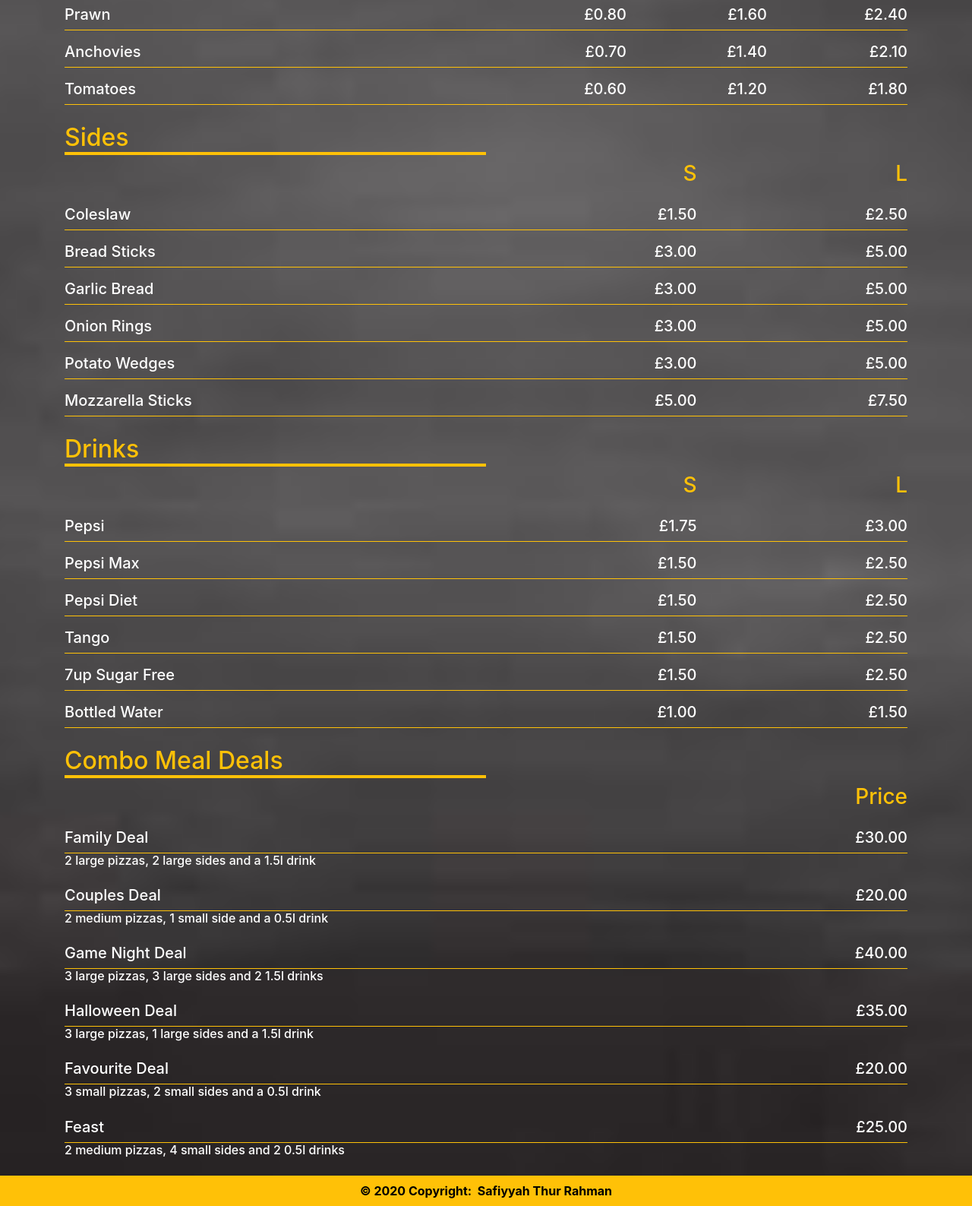
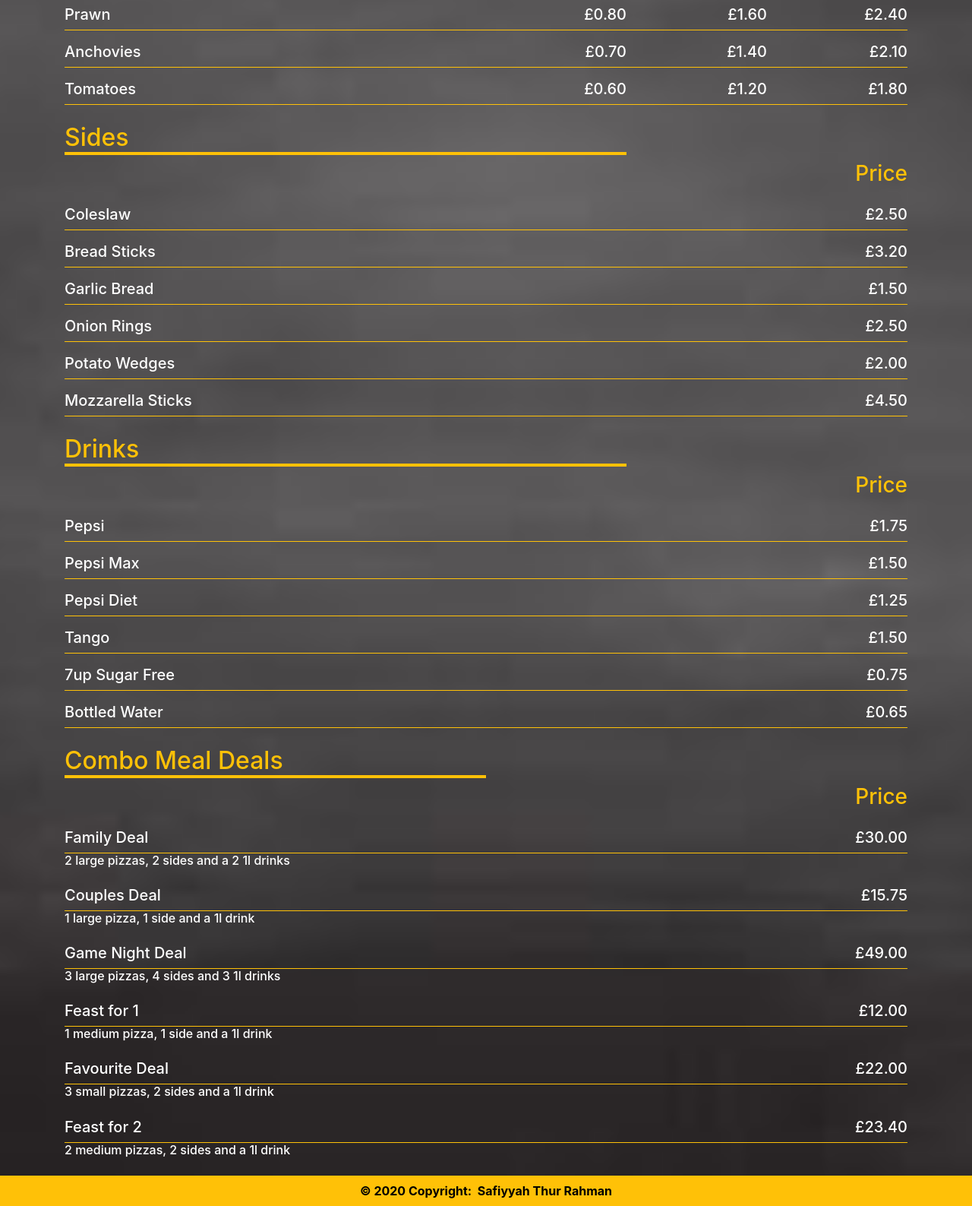
Before and after one commit to SafiyyahR/AdSSW_CWK1_w1714855, a CodeIgniter app: page /database/index.php/menu/index in a window 1280 px wide. Shown: the part 993-2580 px from the top of the page at 76% size. Run offline with CodeIgniter, Linux system fonts and the light colour scheme; data that the repository does not hold is empty; some libraries are stand-ins or nearby versions.

Commit message:
changed file names

```diff
--- a/application/config/config.php
+++ b/application/config/config.php
@@ -223,7 +223,7 @@ $config['allow_get_array'] = TRUE;
 | your log files will fill up very fast.
 |
 */
-$config['log_threshold'] = 0;
+$config['log_threshold'] = 1;
 
 /*
 |--------------------------------------------------------------------------
--- a/application/controllers/Menu.php
+++ b/application/controllers/Menu.php
@@ -12,7 +12,6 @@ class Menu extends CI_Controller
 		if (!$this->session->has_userdata('order')) {
 			$this->session->set_userdata('order', []);
 		}
-		//echo '<p class="text-white">' . json_encode($this->session->userdata('order')) . '</p>';
 	}
 
 	public function index()
--- a/application/models/combo_meal_model.php
+++ b/application/models/combo_meal_model.php
@@ -1,6 +1,6 @@
 <?php
 defined('BASEPATH') or exit('No direct script access allowed');
-class Combo_Meal_Model extends CI_Model
+class Combo_meal_model extends CI_Model
 {
     public $cm_id;
     public $cm_name;
@@ -8,10 +8,8 @@ class Combo_Meal_Model extends CI_Model
     public $cm_no_small_pizza;
     public $cm_no_medium_pizza;
     public $cm_no_large_pizza;
-    public $cm_no_small_side;
-    public $cm_no_large_side;
-    public $cm_no_small_drink;
-    public $cm_no_large_drink;
+    public $cm_no_side;
+    public $cm_no_drink;
     public $cm_price;
 
     public function __construct()
@@ -26,19 +24,17 @@ class Combo_Meal_Model extends CI_Model
         $this->cm_no_small_pizza = $data[2];
         $this->cm_no_medium_pizza = $data[3];
         $this->cm_no_large_pizza =  $data[4];
-        $this->cm_no_small_side = $data[5];
-        $this->cm_no_large_side = $data[6];
-        $this->cm_no_small_drink = $data[7];
-        $this->cm_no_large_drink = $data[8];
-        $this->cm_price = $data[9];
+        $this->cm_no_side = $data[5];
+        $this->cm_no_drink = $data[6];
+        $this->cm_price = $data[7];
         $result = $this->db->get_where('combo_meals', array('cm_name' => $data[0]));
         if ($result->num_rows() === 0) {
             $this->db->insert('combo_meals', $this);
         }
     }
-    function get_details($data)
+    function get_details($id)
     {
-        $this->cm_id = $data;
+        $this->cm_id = $id;
         $this->db->select('*');
         $this->db->from('combo_meals');
         $this->db->where('cm_id', $this->cm_id);
@@ -46,10 +42,6 @@ class Combo_Meal_Model extends CI_Model
         if ($query->num_rows() > 0) {
             return ($query->row_array());
         }
-        // $query = $this->db->select('*')
-        //     ->where('cm_id', $this->cm_id)
-        //     ->get('combo_meals');
-        // echo '<p class="text-white">' . $query . '</p>';
 
     }
 }
--- a/application/models/drink_model.php
+++ b/application/models/drink_model.php
@@ -1,11 +1,10 @@
 <?php
 defined('BASEPATH') or exit('No direct script access allowed');
-class Drink_Model extends CI_Model
+class Drink_model extends CI_Model
 {
     public $drink_id;
     public $drink_name;
-    public $drink_pr_small;
-    public $drink_pr_large;
+    public $drink_price;
 
     public function __construct()
     {
@@ -15,18 +14,16 @@ class Drink_Model extends CI_Model
     function insert_record($data)
     {
         $this->drink_name =  $data[0];
-        $this->drink_pr_small = $data[1];
-        $this->drink_pr_large = $data[2];
+        $this->drink_price = $data[1];
         $result = $this->db->get_where('drinks', array('drink_name' => $data[0]));
         if ($result->num_rows() === 0) {
             $this->db->insert('drinks', $this);
         }
     }
-    function get_price($data)
+    function get_price($id)
     {
-        $this->drink_id = $data['id'];
-        $size = $data['size'];
-        $query = $this->db->select(['drink_pr_' . $size, 'drink_name'])
+        $this->drink_id = $id;
+        $query = $this->db->select(['drink_price', 'drink_name'])
             ->where('drink_id', $this->drink_id)
             ->get('drinks');
         //echo '<p class="text-white">' . json_encode($query->row_array()) . '</p>';
--- a/application/models/pizza_model.php
+++ b/application/models/pizza_model.php
@@ -1,6 +1,6 @@
 <?php
 defined('BASEPATH') or exit('No direct script access allowed');
-class Pizza_Model extends CI_Model
+class Pizza_model extends CI_Model
 {
     public $pizza_id;
     public $pizza_name;
--- a/application/models/side_model.php
+++ b/application/models/side_model.php
@@ -1,11 +1,10 @@
 <?php
 defined('BASEPATH') or exit('No direct script access allowed');
-class Side_Model extends CI_Model
+class Side_model extends CI_Model
 {
     public $side_id;
     public $side_name;
-    public $side_pr_small;
-    public $side_pr_large;
+    public $side_price;
 
     public function __construct()
     {
@@ -15,18 +14,16 @@ class Side_Model extends CI_Model
     function insert_record($data)
     {
         $this->side_name =  $data[0];
-        $this->side_pr_small = $data[1];
-        $this->side_pr_large = $data[2];
+        $this->side_price = $data[1];
         $result = $this->db->get_where('sides', array('side_name' => $data[0]));
         if ($result->num_rows() === 0) {
             $this->db->insert('sides', $this);
         }
     }
-    function get_price($data)
+    function get_price($id)
     {
-        $this->side_id = $data['id'];
-        $size = $data['size'];
-        $query = $this->db->select(['side_pr_' . $size, 'side_name'])
+        $this->side_id = $id;
+        $query = $this->db->select(['side_price', 'side_name'])
             ->where('side_id', $this->side_id)
             ->get('sides');
         //echo '<p class="text-white">' . json_encode($query->row_array()) . '</p>';
--- a/application/models/table_structure_model.php
+++ b/application/models/table_structure_model.php
@@ -1,6 +1,6 @@
 <?php
 defined('BASEPATH') or exit('No direct script access allowed');
-class Table_Structure_Model extends CI_Model
+class Table_structure_model extends CI_Model
 {
     private $table_structure;
 
@@ -105,25 +105,19 @@ class Table_Structure_Model extends CI_Model
                         'null' => FALSE,
                         'constraint' => '100',
                     ),
-                    'side_pr_small' =>  array(
+                    'side_price' =>  array(
                         'type' => 'DECIMAL',
                         'constraint' => '10,2',
                         'null' => FALSE,
                         'default' => 1.50
-                    ),
-                    'side_pr_large' =>  array(
-                        'type' => 'DECIMAL',
-                        'constraint' => '10,2',
-                        'null' => FALSE,
-                        'default' => 2.50
                     )
                 ), 'primary_key' => 'side_id', 'candidate_key' => 'side_name', 'records' => array(
-                    array("Coleslaw", 1.50, 2.50),
-                    array("Bread Sticks", 3, 5),
-                    array("Garlic Bread", 3, 5),
-                    array("Onion Rings", 3, 5),
-                    array("Potato Wedges", 3, 5),
-                    array("Mozzarella Sticks", 5, 7.50)
+                    array("Coleslaw", 2.50),
+                    array("Bread Sticks", 3.20),
+                    array("Garlic Bread", 1.50),
+                    array("Onion Rings", 2.50),
+                    array("Potato Wedges", 2.00),
+                    array("Mozzarella Sticks", 4.50)
                 )
 
             ),
@@ -140,25 +134,19 @@ class Table_Structure_Model extends CI_Model
                         'null' => FALSE,
                         'constraint' => '100',
                     ),
-                    'drink_pr_small' =>  array(
+                    'drink_price' =>  array(
                         'type' => 'DECIMAL',
                         'constraint' => '10,2',
                         'null' => FALSE,
                         'default' => 1.00
-                    ),
-                    'drink_pr_large' =>  array(
-                        'type' => 'DECIMAL',
-                        'constraint' => '10,2',
-                        'null' => FALSE,
-                        'default' => 2.50
                     )
                 ), 'primary_key' => 'drink_id', 'candidate_key' => 'drink_name', 'records' => array(
-                    array("Pepsi", 1.75, 3.00),
-                    array("Pepsi Max", 1.50, 2.50),
-                    array("Pepsi Diet", 1.50, 2.50),
-                    array("Tango", 1.50, 2.50),
-                    array("7up Sugar Free", 1.50, 2.50),
-                    array("Bottled Water", 1.00, 1.50)
+                    array("Pepsi", 1.75),
+                    array("Pepsi Max", 1.50),
+                    array("Pepsi Diet", 1.25),
+                    array("Tango", 1.50),
+                    array("7up Sugar Free", 0.75),
+                    array("Bottled Water", 0.65)
                 )
             ),
             'combo_meals' => array('fields' => array(
@@ -193,22 +181,12 @@ class Table_Structure_Model extends CI_Model
                     'null' => FALSE,
                     'default' => 0
                 ),
-                'cm_no_small_side' =>  array(
+                'cm_no_side' =>  array(
                     'type' => 'INT',
                     'null' => FALSE,
                     'default' => 0
                 ),
-                'cm_no_large_side' =>  array(
-                    'type' => 'INT',
-                    'null' => FALSE,
-                    'default' => 0
-                ),
-                'cm_no_small_drink' =>  array(
-                    'type' => 'INT',
-                    'null' => FALSE,
-                    'default' => 0
-                ),
-                'cm_no_large_drink' =>  array(
+                'cm_no_drink' =>  array(
                     'type' => 'INT',
                     'null' => FALSE,
                     'default' => 0
@@ -221,12 +199,12 @@ class Table_Structure_Model extends CI_Model
                 )
 
             ), 'primary_key' => 'cm_id', 'candidate_key' => 'cm_name', 'records' => array(
-                array("Family Deal", '2 large pizzas, 2 large sides and a 1.5l drink', 0, 0, 2, 0, 2, 0, 1, 30.00),
-                array("Couples Deal", '2 medium pizzas, 1 small side and a 0.5l drink', 0, 2, 0, 0, 1, 1, 0, 20.00),
-                array("Game Night Deal", '3 large pizzas, 3 large sides and 2 1.5l drinks', 0, 0, 3, 0, 3, 0, 2, 40.00),
-                array("Halloween Deal", '3 large pizzas, 1 large sides and a 1.5l drink', 0, 0, 3, 0, 1, 0, 1, 35.00),
-                array("Favourite Deal", '3 small pizzas, 2 small sides and a 0.5l drink', 3, 0, 0, 2, 0, 1, 0, 20.00),
-                array("Feast", '2 medium pizzas, 4 small sides and 2 0.5l drinks', 0, 2, 0, 4, 0, 2, 0, 25.00)
+                array("Family Deal", '2 large pizzas, 2 sides and a 2 1l drinks', 0, 0, 2, 2, 1, 30.00),
+                array("Couples Deal", '1 large pizza, 1 side and a 1l drink', 0, 0, 1, 1, 1, 15.75),
+                array("Game Night Deal", '3 large pizzas, 4 sides and 3 1l drinks', 0, 0, 3, 4, 3, 49.00),
+                array("Feast for 1", '1 medium pizza, 1 side and a 1l drink', 0, 1, 0, 1, 1, 12.00),
+                array("Favourite Deal", '3 small pizzas, 2 sides and a 1l drink', 3, 0, 0, 2, 1, 22.00),
+                array("Feast for 2", '2 medium pizzas, 2 sides and a 1l drink', 0, 2, 0, 2, 1,23.40 )
             ))
         );
         //loading all the models
@@ -249,7 +227,6 @@ class Table_Structure_Model extends CI_Model
             $this->dbforge->add_key($table_data['candidate_key']);
             $this->dbforge->create_table($table_name);
             $query = $this->db->get($table_name);
-            // echo $table_name . ' ' . $query->num_rows() . '<br>';
             if ($query->num_rows() < 6) {
                 for ($i = 0; $i < count($table_data['records']); $i++) {
                     switch ($table_name) {
--- a/application/models/topping_model.php
+++ b/application/models/topping_model.php
@@ -1,6 +1,6 @@
 <?php
 defined('BASEPATH') or exit('No direct script access allowed');
-class Topping_Model extends CI_Model
+class Topping_model extends CI_Model
 {
     public $topping_id;
     public $topping_name;
--- a/application/views/display_menu.php
+++ b/application/views/display_menu.php
@@ -106,56 +106,46 @@ defined('BASEPATH') or exit('No direct script access allowed');
 			echo '</div>';
 		} ?>
 		<div class="row mt-4">
-			<div class="col-5 p-0 col-md-6">
+			<div class="col-8 p-0">
 				<h2 class="text-warning border-bottom border-warning border-medium" id="sides">Sides</h2>
 			</div>
 		</div>
 		<div class="row w-100 mb-3">
-			<div class="col-6"></div>
-			<div class="col-3 p-0">
-				<h3 class="text-warning text-right ">S</h3>
-			</div>
-			<div class="col-3 p-0">
-				<h3 class="text-warning text-right">L</h3>
+			<div class="col-8"></div>
+			<div class="col-4 p-0">
+				<h3 class="text-warning text-right ">Price</h3>
 			</div>
 		</div>
 		<?php
 		for ($i = 0; $i < count($data['sides']); $i++) {
 			$side_data = $data['sides'][$i];
 			echo '<div class="row border-bottom border-warning w-100 mb-3">';
-			echo '<div class="col-6 p-0">';
+			echo '<div class="col-8 p-0">';
 			echo '<div class="row"><h5 >' . $side_data['side_name'] . '</h5></div></div>';
-			echo '<div class="col-3 p-0">';
-			echo '<h5 class="text-right">&#163;' . $side_data['side_pr_small'] . '</h5></div>';
-			echo '<div class="col-3 p-0">';
-			echo '<h5 class="text-right">&#163;' . $side_data['side_pr_large'] . '</h5></div>';
+			echo '<div class="col-4 p-0">';
+			echo '<h5 class="text-right">&#163;' . $side_data['side_price'] . '</h5></div>';
 			echo '</div>';
 		}
 		?>
 		<div class="row mt-4">
-			<div class="col-6 p-0">
+			<div class="col-8 p-0">
 				<h2 class="text-warning border-bottom border-warning border-medium" id="drinks">Drinks</h2>
 			</div>
 		</div>
 		<div class="row w-100 mb-3">
-			<div class="col-3 col-md-6"></div>
-			<div class="col-3 p-0">
-				<h3 class="text-warning text-right ">S</h3>
-			</div>
-			<div class="col-3 p-0">
-				<h3 class="text-warning text-right">L</h3>
+			<div class="col-8"></div>
+			<div class="col-4 p-0">
+				<h3 class="text-warning text-right ">Price</h3>
 			</div>
 		</div>
 		<?php
 		for ($i = 0; $i < count($data['drinks']); $i++) {
 			$drink_data = $data['drinks'][$i];
 			echo '<div class="row border-bottom border-warning w-100 mb-3">';
-			echo '<div class="col-6 p-0">';
+			echo '<div class="col-8 p-0">';
 			echo '<div class="row"><h5 >' . $drink_data['drink_name'] . '</h5></div></div>';
-			echo '<div class="col-3 p-0">';
-			echo '<h5 class="text-right">&#163;' . $drink_data['drink_pr_small'] . '</h5></div>';
-			echo '<div class="col-3 p-0">';
-			echo '<h5 class="text-right">&#163;' . $drink_data['drink_pr_large'] . '</h5></div>';
+			echo '<div class="col-4 p-0">';
+			echo '<h5 class="text-right">&#163;' . $drink_data['drink_price'] . '</h5></div>';
 			echo '</div>';
 		}
 		?>
```
Also changed, not shown: application/controllers/Order.php (+22 -68 lines).
